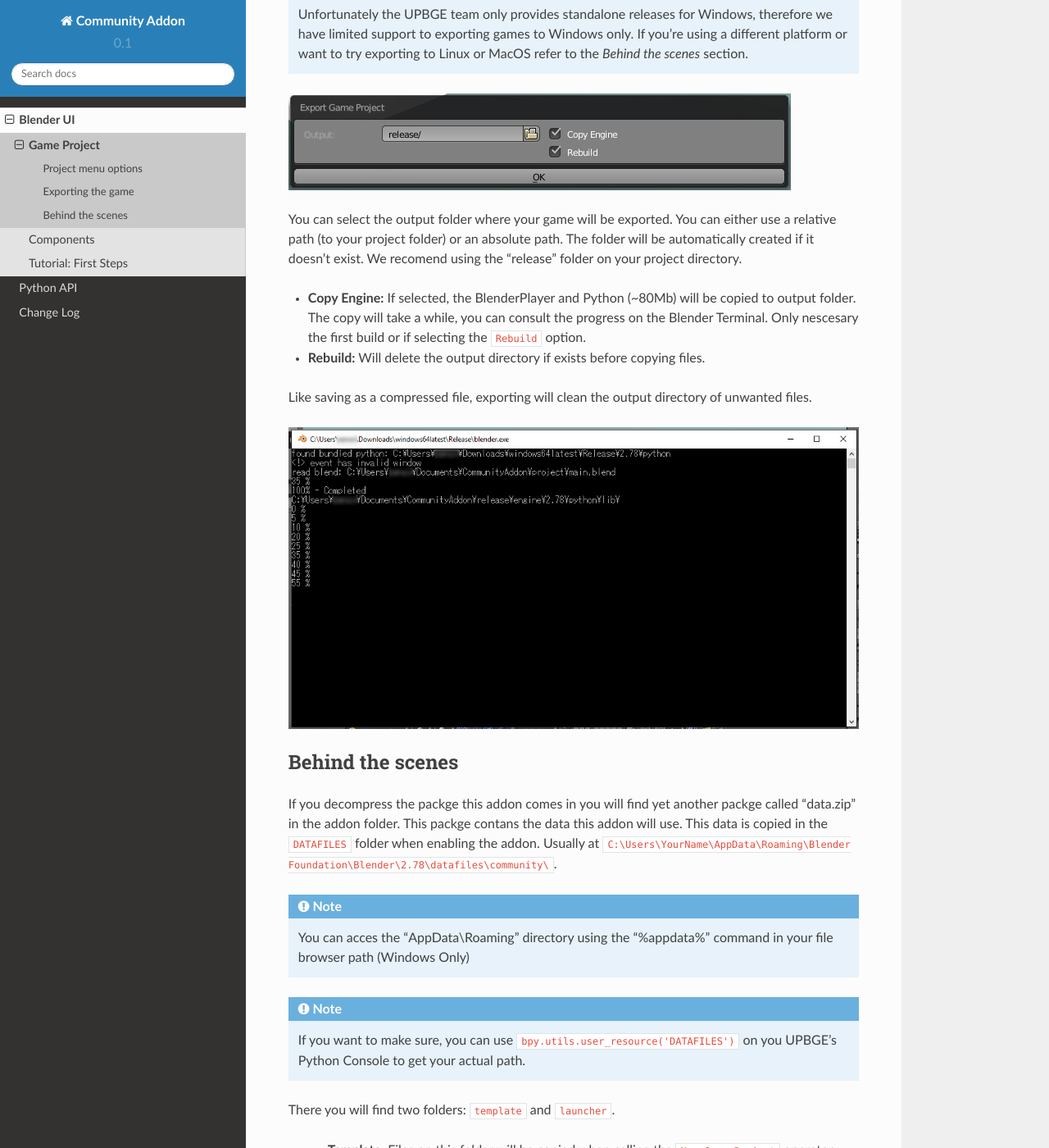
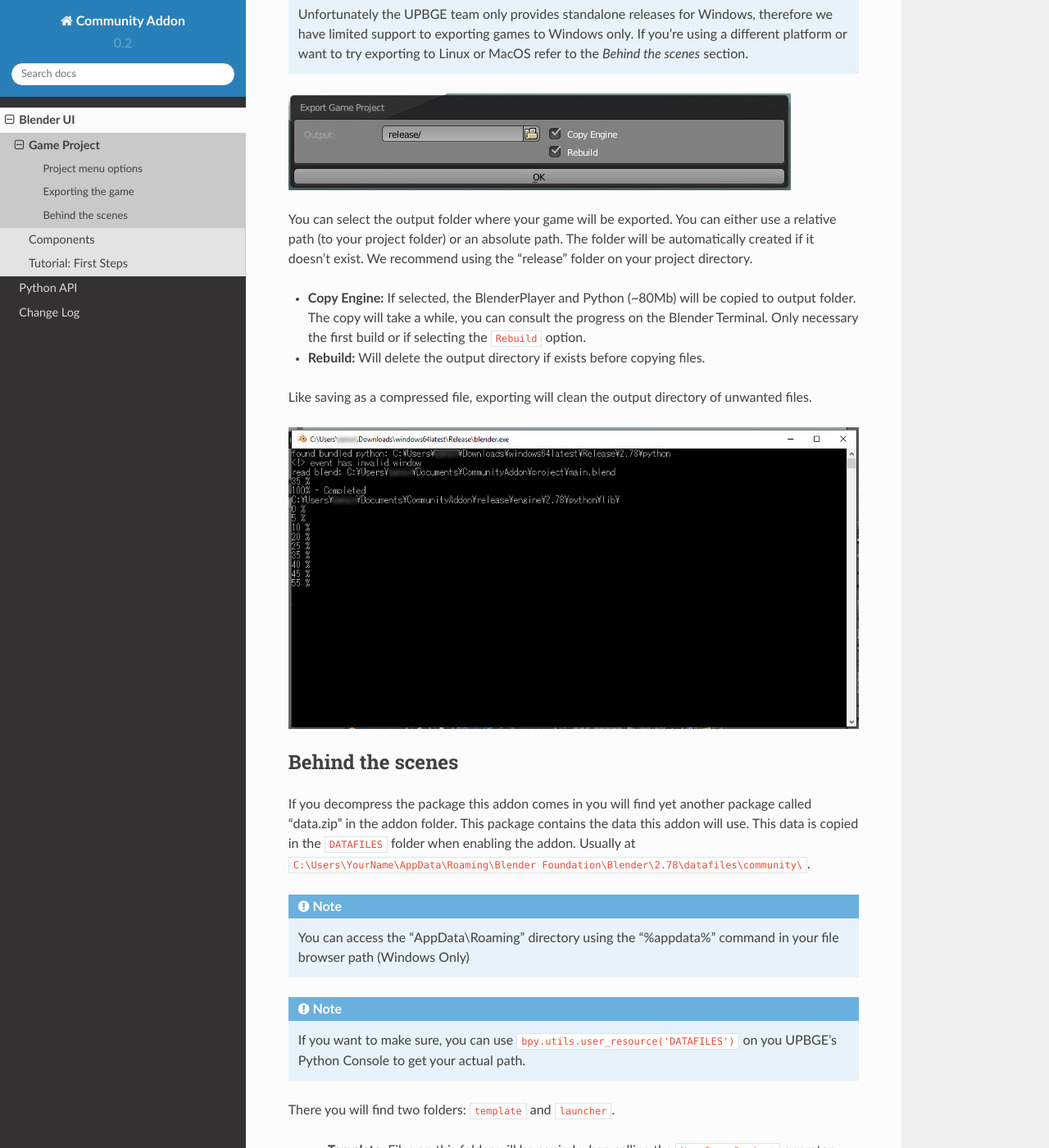
Before and after one commit to elmeunick9/UPBGE-CommunityAddon, a Sphinx documentation site: the page built from documentation/source/ui/game_project.rst, in a window 1280 px wide and 1400 px high, scrolled down 984 px. Shown: the whole window at 82% size. Built offline with Sphinx 7.4.7 and the Read the Docs theme 2.0.0, drawn with Linux system fonts in a browser that asks for light colours; some of the changed text lies outside the part shown.

Commit message:
Minor doc fixes

```diff
--- a/documentation/source/conf.py
+++ b/documentation/source/conf.py
@@ -75,9 +75,9 @@ author = 'Robert Planas Jimenez (elmeunick9)'
 # built documents.
 #
 # The short X.Y version.
-version = '0.1'
+version = '0.2'
 # The full version, including alpha/beta/rc tags.
-release = '0.1'
+release = '0.2'
 
 # The language for content autogenerated by Sphinx. Refer to documentation
 # for a list of supported languages.
--- a/documentation/source/index.rst
+++ b/documentation/source/index.rst
@@ -7,7 +7,7 @@
 For your convenience we have divided the documentation in two blocks: Blender UI, wich are elements that requiere no coding knowloadge, and Python API, wich is a new API that you can use to further customize behaviour.
 
 .. toctree::
-   :maxdepth: 2
+   :maxdepth: 3
    :hidden:
 
    ui
--- a/documentation/source/ui/game_project.rst
+++ b/documentation/source/ui/game_project.rst
@@ -25,9 +25,9 @@ Exporting the game
 
 .. image:: menu_project_export.jpg
 
-You can select the output folder where your game will be exported. You can either use a relative path (to your project folder) or an absolute path. The folder will be automatically created if it doesn't exist. We recomend using the "release" folder on your project directory.
+You can select the output folder where your game will be exported. You can either use a relative path (to your project folder) or an absolute path. The folder will be automatically created if it doesn't exist. We recommend using the "release" folder on your project directory.
 
-* **Copy Engine:** If selected, the BlenderPlayer and Python (~80Mb) will be copied to output folder. The copy will take a while, you can consult the progress on the Blender Terminal. Only nescesary the first build or if selecting the ``Rebuild`` option.
+* **Copy Engine:** If selected, the BlenderPlayer and Python (~80Mb) will be copied to output folder. The copy will take a while, you can consult the progress on the Blender Terminal. Only necessary the first build or if selecting the ``Rebuild`` option.
 
 * **Rebuild:** Will delete the output directory if exists before copying files.
 
@@ -37,10 +37,10 @@ Like saving as a compressed file, exporting will clean the output directory of u
 
 Behind the scenes
 -----------------------------
-If you decompress the packge this addon comes in you will find yet another packge called "data.zip" in the addon folder. This packge contans the data this addon will use. This data is copied in the ``DATAFILES`` folder when enabling the addon. Usually at ``C:\Users\YourName\AppData\Roaming\Blender Foundation\Blender\2.78\datafiles\community\``.
+If you decompress the package this addon comes in you will find yet another package called "data.zip" in the addon folder. This package contains the data this addon will use. This data is copied in the ``DATAFILES`` folder when enabling the addon. Usually at ``C:\Users\YourName\AppData\Roaming\Blender Foundation\Blender\2.78\datafiles\community\``.
 
 .. note::
-	You can acces the "AppData\\Roaming" directory using the "%appdata%" command in your file browser path (Windows Only)
+	You can access the "AppData\\Roaming" directory using the "%appdata%" command in your file browser path (Windows Only)
 
 .. note::
 	If you want to make sure, you can use ``bpy.utils.user_resource('DATAFILES')`` on you UPBGE's Python Console to get your actual path.
```
Also changed, not shown: other parts of documentation/source/ui/game_project.rst (+6 -6 lines), 2 other files.
